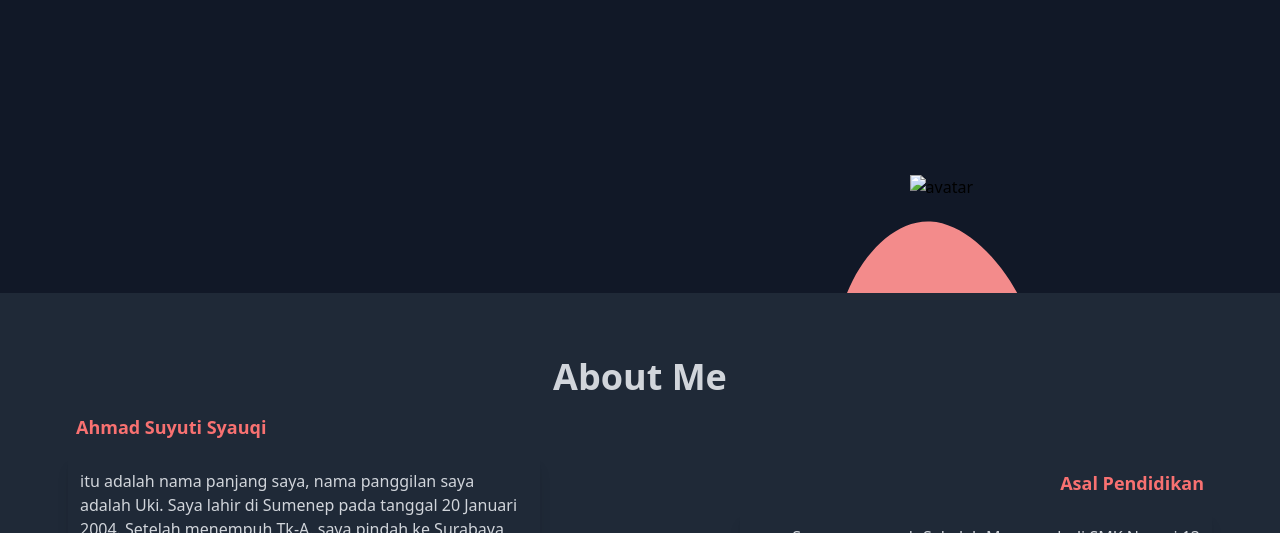
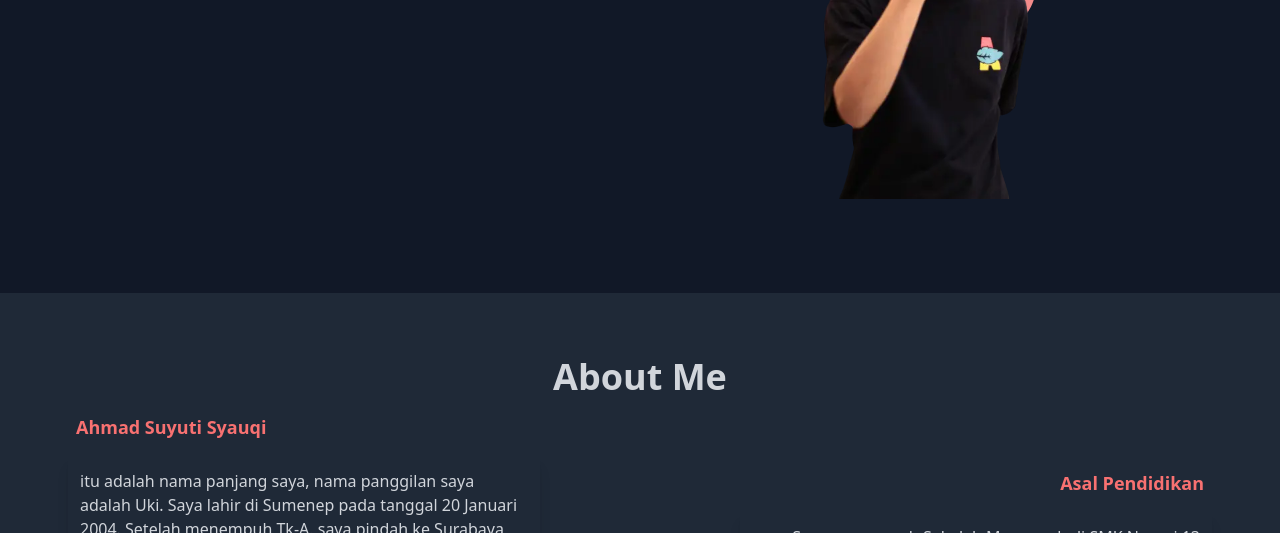
Before and after one commit to AhmadSuyutiSyauqi/My-Portfolio, a website: page index.html in a window 1280 px wide. Shown: the part 567-1100 px from the top of the page. Drawn offline with nearby package versions, Linux system fonts and the light colour scheme; the site is published under a folder, as on GitHub Pages, so addresses that start at the root find nothing; a web font is replaced by a local one.

Commit message:
fix bug 2

```diff
--- a/index.html
+++ b/index.html
@@ -138,7 +138,7 @@
 
                 <div class="w-full lg:w-96 self-end px-4">
                     <div class="relative mt-0 flex">
-                        <img src="/img/fotoku.webp" alt="avatar" class="max-w-[17rem] mx-auto z-10">
+                        <img src="img/fotoku.webp" alt="avatar" class="max-w-[17rem] mx-auto z-10">
 
                         <span class="absolute -top-10 mx-auto right-20 md:-left-10">
                             <svg width="400" height="400" viewBox="0 0 200 200" xmlns="http://www.w3.org/2000/svg">
```
